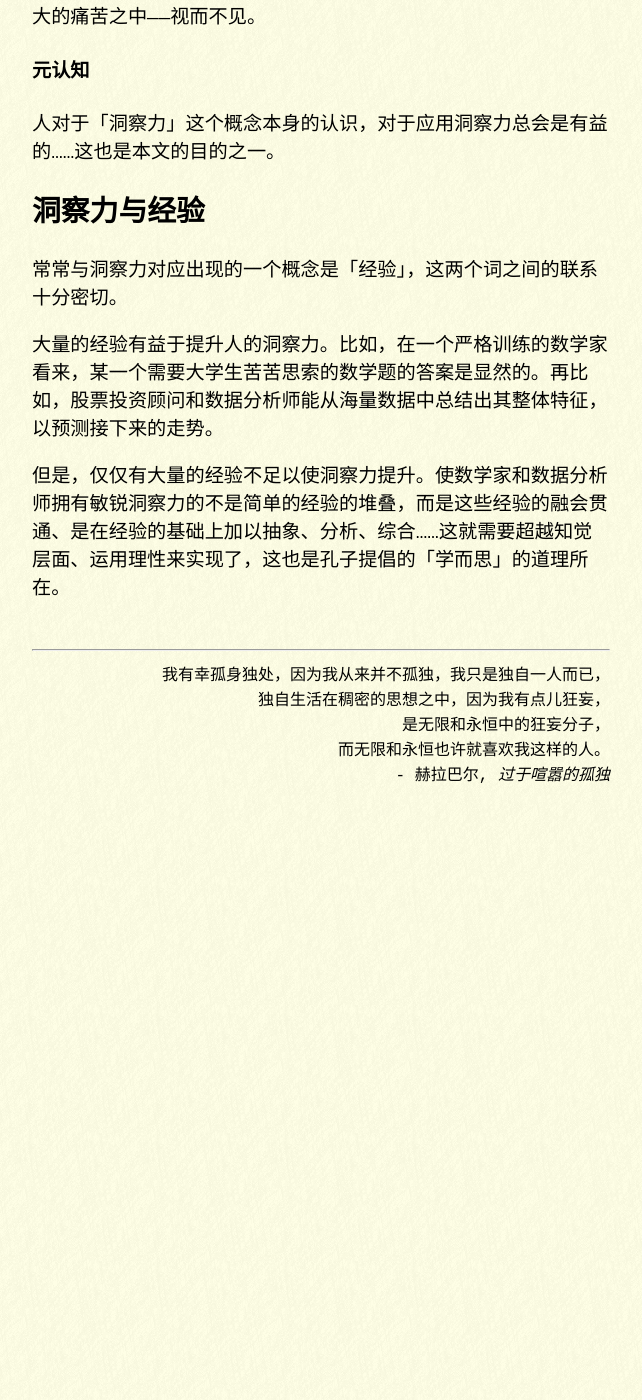
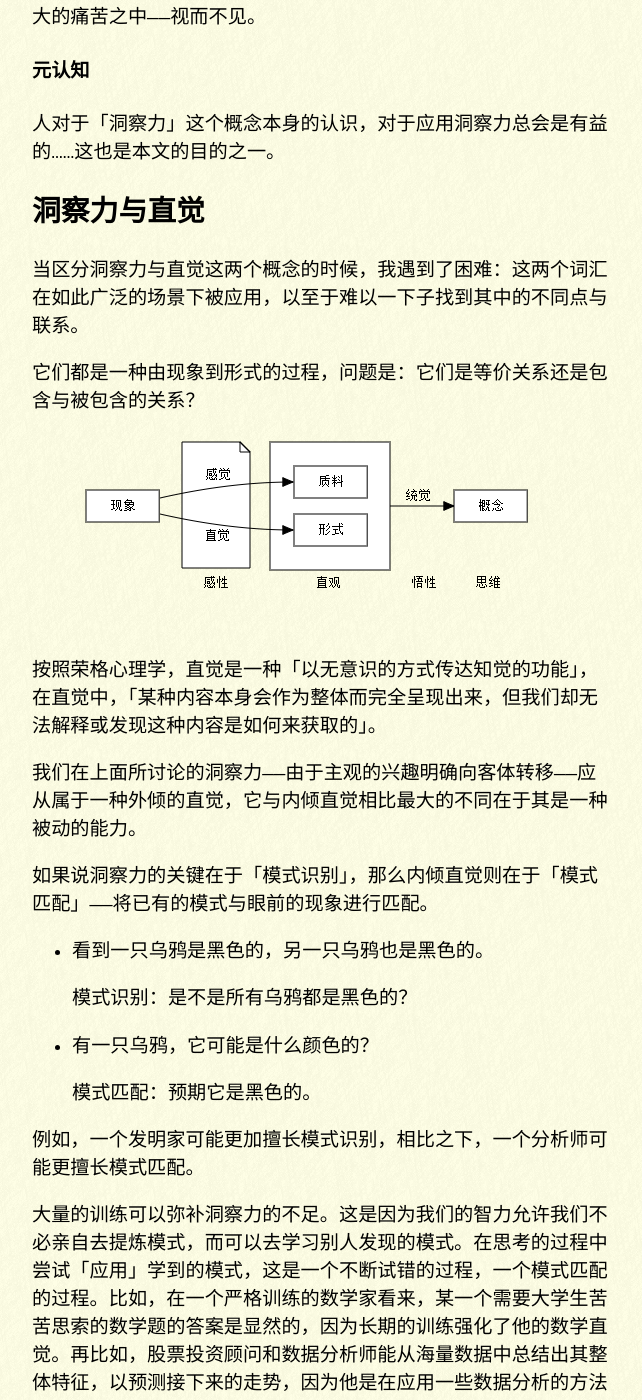
Before and after one commit to Leezh76/maokwen.github.io, a Jekyll site: the page built from _posts/2018-10-19-insight.md, in a window 1280 px wide and 1400 px high, scrolled down 6004 px. Shown: the whole window, without its empty margins (319-961 px from the left). Built offline with Jekyll 4.4.1, drawn with Linux system fonts in a browser that asks for light colours; before the commit the page ends 6809 px from its top, so only the background shows below that; some of the changed text lies outside the part shown.

Commit message:
洞察力与直觉

```diff
--- a/_posts/2018-10-19-insight.md
+++ b/_posts/2018-10-19-insight.md
@@ -95,10 +95,32 @@ date: 2018-10-19
 
 人对于「洞察力」这个概念本身的认识，对于应用洞察力总会是有益的……这也是本文的目的之一。
 
-## 洞察力与经验
+## 洞察力与直觉
 
-常常与洞察力对应出现的一个概念是「经验」，这两个词之间的联系十分密切。
+当区分洞察力与直觉这两个概念的时候，我遇到了困难：这两个词汇在如此广泛的场景下被应用，以至于难以一下子找到其中的不同点与联系。
 
-大量的经验有益于提升人的洞察力。比如，在一个严格训练的数学家看来，某一个需要大学生苦苦思索的数学题的答案是显然的。再比如，股票投资顾问和数据分析师能从海量数据中总结出其整体特征，以预测接下来的走势。
+它们都是一种由现象到形式的过程，问题是：它们是等价关系还是包含与被包含的关系？
 
-但是，仅仅有大量的经验不足以使洞察力提升。使数学家和数据分析师拥有敏锐洞察力的不是简单的经验的堆叠，而是这些经验的融会贯通、是在经验的基础上加以抽象、分析、综合……这就需要超越知觉层面、运用理性来实现了，这也是孔子提倡的「学而思」的道理所在。
+![FlowchartDiagram1](../assets/images/2018-10-19-insight.assets/FlowchartDiagram1.png)
+
+按照荣格心理学，直觉是一种「以无意识的方式传达知觉的功能」，在直觉中，「某种内容本身会作为整体而完全呈现出来，但我们却无法解释或发现这种内容是如何来获取的」。
+
+我们在上面所讨论的洞察力——由于主观的兴趣明确向客体转移——应从属于一种外倾的直觉，它与内倾直觉相比最大的不同在于其是一种被动的能力。
+
+如果说洞察力的关键在于「模式识别」，那么内倾直觉则在于「模式匹配」——将已有的模式与眼前的现象进行匹配。
+
+- 看到一只乌鸦是黑色的，另一只乌鸦也是黑色的。
+
+  模式识别：是不是所有乌鸦都是黑色的？
+
+- 有一只乌鸦，它可能是什么颜色的？
+
+  模式匹配：预期它是黑色的。
+
+例如，一个发明家可能更加擅长模式识别，相比之下，一个分析师可能更擅长模式匹配。
+
+大量的训练可以弥补洞察力的不足。这是因为我们的智力允许我们不必亲自去提炼模式，而可以去学习别人发现的模式。在思考的过程中尝试「应用」学到的模式，这是一个不断试错的过程，一个模式匹配的过程。比如，在一个严格训练的数学家看来，某一个需要大学生苦苦思索的数学题的答案是显然的，因为长期的训练强化了他的数学直觉。再比如，股票投资顾问和数据分析师能从海量数据中总结出其整体特征，以预测接下来的走势，因为他是在应用一些数据分析的方法和策略。
+
+训练意味着经验与在经验的基础上加以抽象、分析、综合……亦即孔子所说的「学而思」。使数学家和数据分析师拥有敏锐洞察力的不是简单的经验的堆叠，而是这些经验的融会贯通，这就需要超越感性层面、运用理性来实现了。
+
+无论如何，这两种直觉都是不可或缺的，它们分别职掌着模式的评估与应用。
```
Also changed, not shown: assets/images/2018-10-19-insight.assets/FlowchartDiagram1.png (added).
